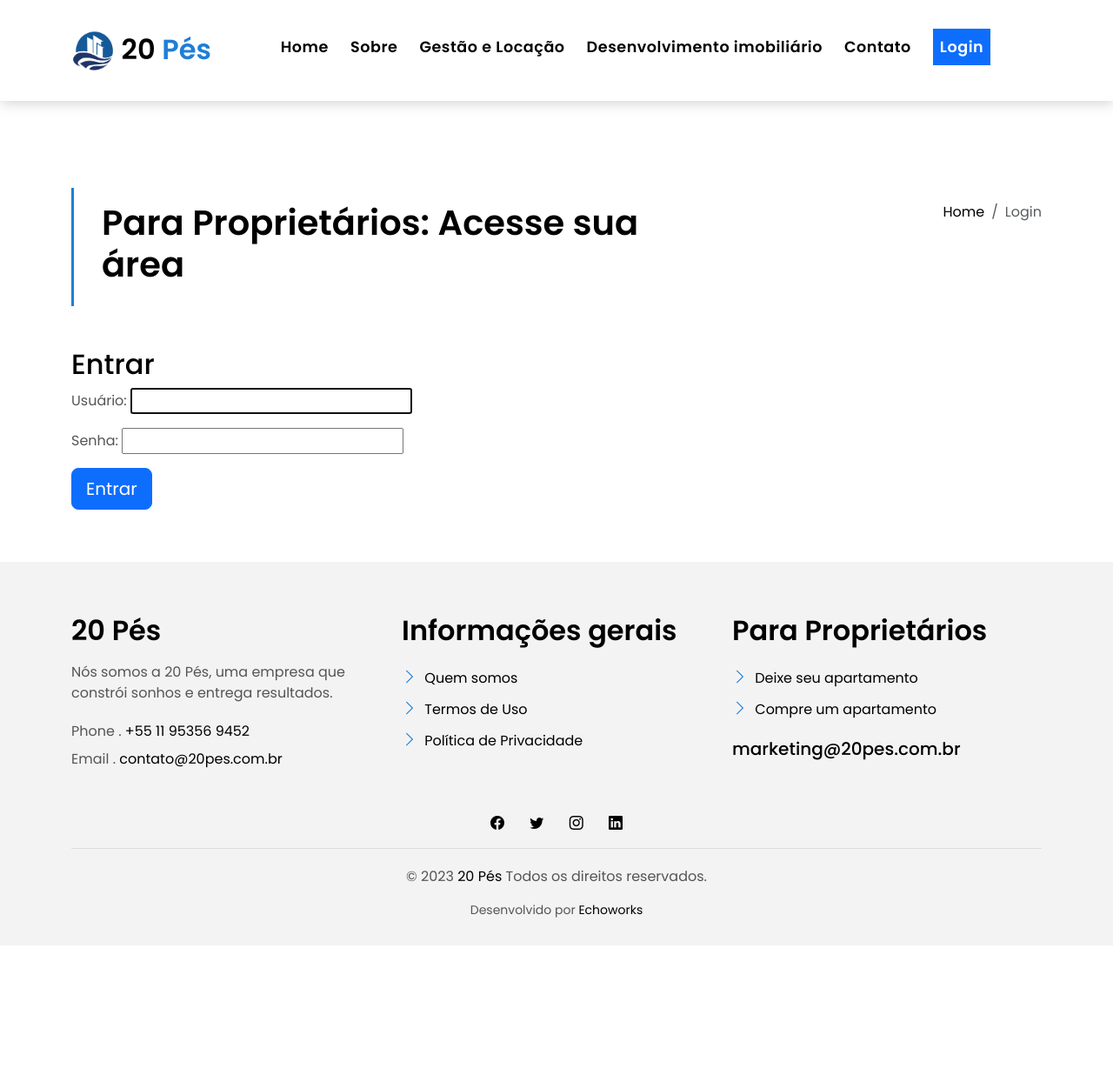
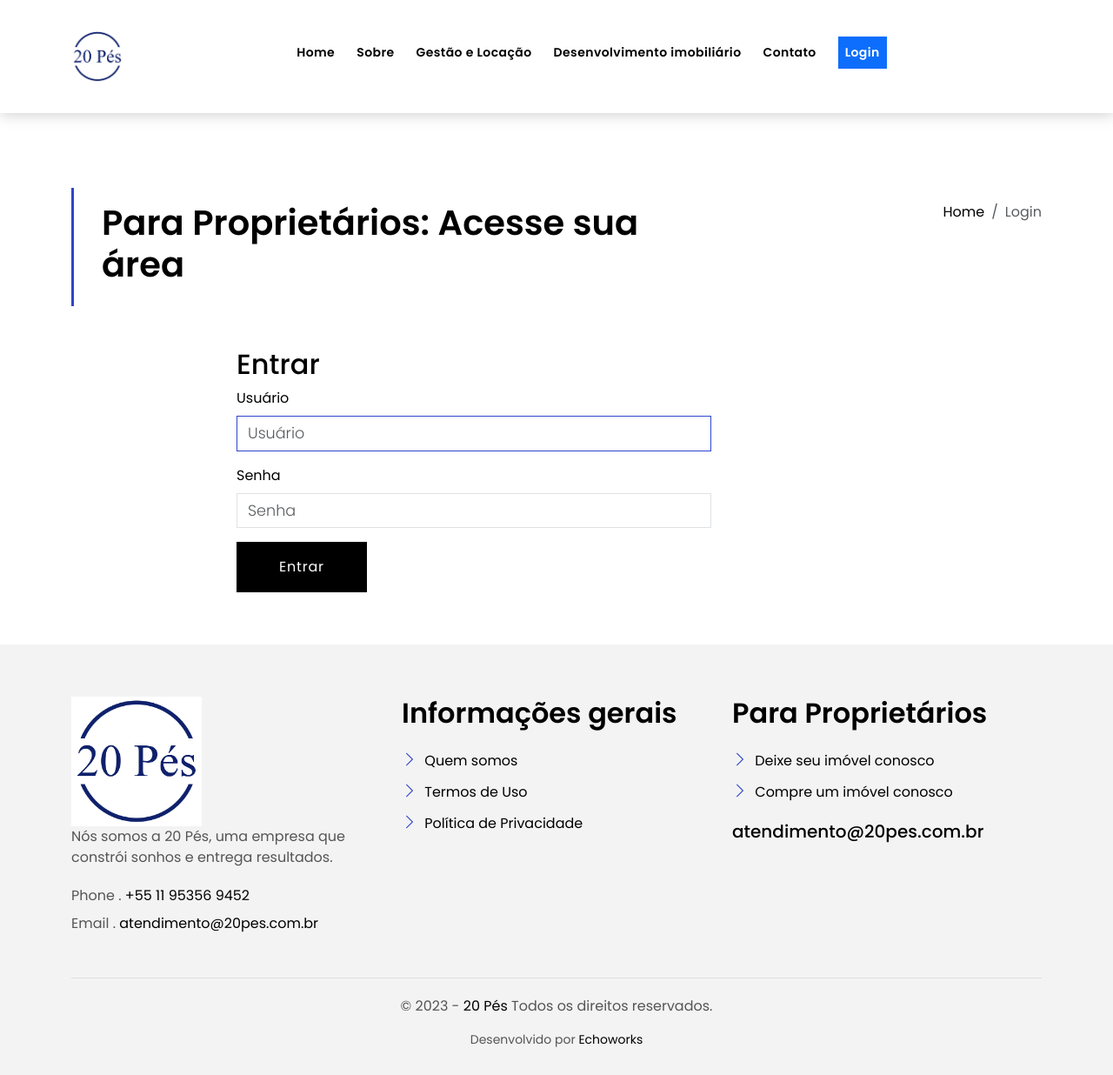
Before and after one commit to everlon/20pes, a Django app: page /login/ in a window 1280 px wide. Shown: the whole page at 87% size. Before the commit the page ends 1055 px from the top, so only its background shows below. Run offline with Django 4.2, Linux system fonts and the light colour scheme; some libraries are stand-ins or nearby versions.

Commit message:
Alterações realizadas no layout a pedido do cliente

```diff
--- a/imoveis/templates/contactus.html
+++ b/imoveis/templates/contactus.html
@@ -40,7 +40,7 @@
           <div class="col-sm-12">
             <div class="contact-map box">
               <div id="map" class="contact-map">
-                <iframe src="https://www.google.com/maps/embed?pb=!1m18!1m12!1m3!1d3022.1422937950147!2d-73.98731968482413!3d40.75889497932681!2m3!1f0!2f0!3f0!3m2!1i1024!2i768!4f13.1!3m3!1m2!1s0x89c25855c6480299%3A0x55194ec5a1ae072e!2sTimes+Square!5e0!3m2!1ses-419!2sve!4v1510329142834" width="100%" height="450" frameborder="0" style="border:0" allowfullscreen></iframe>
+                <iframe src="https://www.google.com/maps/embed?pb=!1m18!1m12!1m3!1d467692.3954106006!2d-46.92494450642969!3d-23.681434651348464!2m3!1f0!2f0!3f0!3m2!1i1024!2i768!4f13.1!3m3!1m2!1s0x94ce448183a461d1%3A0x9ba94b08ff335bae!2sS%C3%A3o%20Paulo%2C%20State%20of%20S%C3%A3o%20Paulo!5e0!3m2!1sen!2sbr!4v1705087479619!5m2!1sen!2sbr" width="100%" height="450" frameborder="0" style="border:0" allowfullscreen></iframe>
               </div>
             </div>
           </div>
@@ -88,8 +88,7 @@
                     </div>
                     <div class="icon-box-content">
                       <p class="mb-1">
-                        Manhattan, Nueva York 10036,
-                        <br> São Paulo - SP
+                        São Paulo - SP
                       </p>
                     </div>
                   </div>
--- a/imoveis/templates/footer.html
+++ b/imoveis/templates/footer.html
@@ -7,7 +7,8 @@
         <div class="col-sm-12 col-md-4">
           <div class="widget-a">
             <div class="w-header-a">
-              <h3 class="w-title-a text-brand">20 Pés</h3>
+              <!-- <h3 class="w-title-a text-brand">20 Pés</h3> -->
+              <img src="{% static 'assets/img/logo_footer.png' %}" width="150" alt="20 Pés" class="img-a img-fluid">
             </div>
             <div class="w-body-a">
               <p class="w-text-a color-text-a">
@@ -20,7 +21,7 @@
                   <span class="color-text-a">Phone .</span> +55 11 95356 9452
                 </li>
                 <li class="color-a">
-                  <span class="color-text-a">Email .</span> contato@20pes.com.br
+                  <span class="color-text-a">Email .</span> atendimento@20pes.com.br
                 </li>
               </ul>
             </div>
@@ -56,13 +57,13 @@
             <div class="w-body-a">
               <ul class="list-unstyled">
                 <li class="item-list-a">
-                  <i class="bi bi-chevron-right"></i> <a href="{% url 'property-new' %}">Deixe seu apartamento</a>
+                  <i class="bi bi-chevron-right"></i> <a href="{% url 'property-new' %}">Deixe seu imóvel conosco</a>
                 </li>
                 <li class="item-list-a">
-                  <i class="bi bi-chevron-right"></i> <a href="{% url 'contactus' %}">Compre um apartamento</a>
+                  <i class="bi bi-chevron-right"></i> <a href="{% url 'contactus' %}">Compre um imóvel conosco</a>
                 </li>
               </ul>
-              <h5>marketing@20pes.com.br</h5>
+              <h5>atendimento@20pes.com.br</h5>
             </div>
           </div>
         </div>
@@ -73,6 +74,7 @@
     <div class="container">
       <div class="row">
         <div class="col-md-12">
+          {% comment %}
           <div class="socials-a">
             <ul class="list-inline">
               <li class="list-inline-item">
@@ -97,9 +99,10 @@
               </li>
             </ul>
           </div>
+          {% endcomment %}
           <div class="copyright-footer">
             <p class="copyright color-text-a">
-              &copy; 2023
+              &copy; 2023 -
               <span class="color-a">20 Pés</span> Todos os direitos reservados.
             </p>
           </div>
--- a/imoveis/templates/login.html
+++ b/imoveis/templates/login.html
@@ -1,6 +1,7 @@
 {% extends 'base.html' %}
 
 {% load static %}
+{% load django_bootstrap5 %}
 
 {% block content %}
 
@@ -19,7 +20,7 @@
               <nav aria-label="breadcrumb" class="breadcrumb-box d-flex justify-content-lg-end">
                 <ol class="breadcrumb">
                   <li class="breadcrumb-item">
-                    <a href="#">Home</a>
+                    <a href="{% url 'home' %}">Home</a>
                   </li>
                   <li class="breadcrumb-item active" aria-current="page">
                     Login
@@ -34,12 +35,17 @@
       <section class="section-about">
         <div class="container">
 
-        <h2>Entrar</h2>
-        <form method="post" action="{% url 'login' %}">
-          {% csrf_token %}
-          {{ form.as_p }}
-          <button class="btn btn-primary btn-lg" type="submit">Entrar</button>
-        </form>
+          <div class="row">
+            <div class="col-md-2"></div>
+            <div class="col-md-6">
+            <h2>Entrar</h2>
+            <form method="post" action="{% url 'login' %}" class="php-email-form">
+              {% csrf_token %}
+              {% bootstrap_form form layout='inline' %}
+              <button class="btn btn-a" type="submit">Entrar</button>
+            </form>
+          </div>
+        </div>
 
         </div>
       </section>
--- a/imoveis/templates/nav.html
+++ b/imoveis/templates/nav.html
@@ -10,8 +10,8 @@
         <span></span>
       </button>
       <a class="navbar-brand text-brand" href="{% url 'home' %}">
-        <img src="{% static 'assets/img/logo1.jpg' %}" width="50" alt="20 Pés" class="img-a img-fluid">
-        20 <span class="color-b">Pés</span>
+        <img src="{% static 'assets/img/logo.jpg' %}" width="60" alt="20 Pés" class="img-a img-fluid">
+        <!-- 20 <span class="color-b">Pés</span> -->
       </a>
 
       <div class="navbar-collapse collapse justify-content-center" id="navbarDefault">
@@ -22,7 +22,7 @@
           </li>
 
           <li class="nav-item">
-            <a class="nav-link {% menu_active request 'sobre' %}" href="{% url 'about' %}">Sobre</a>
+            <a class="nav-link {% menu_active request 'sobre' %}" href="{% url 'home' %}#main">Sobre</a>
           </li>
 
           <li class="nav-item">
--- a/imoveis/templates/property-grid.html
+++ b/imoveis/templates/property-grid.html
@@ -24,7 +24,7 @@
                 <p>Nosso projeto é meticulosamente elaborado para garantir que seu imóvel exija baixa manutenção, ofereça alta durabilidade e proporcione um excelente custo-benefício. Queremos que seu investimento seja não apenas uma fonte de renda, mas também uma decisão inteligente para o seu futuro.</p>
                 <p>Transforme seu espaço em um ativo valioso com a 20 Pés. Solicite um orçamento agora e descubra como podemos fazer do seu imóvel uma fonte de lucro constante!</p>
 
-                <p><a href="{% url 'property-new-Auth' %}">Clique aqui e pré-cadastre seu imóvel para análise e entraremos em contato!</a></p>
+                <p><a href="{% url 'property-new' %}">Clique aqui e pré-cadastre seu imóvel para análise e entraremos em contato!</a></p>
               </span>
             </div>
           </div>
--- a/imoveis/templates/property-new-form.html
+++ b/imoveis/templates/property-new-form.html
@@ -17,7 +17,7 @@
               <nav aria-label="breadcrumb" class="breadcrumb-box d-flex justify-content-lg-end">
                 <ol class="breadcrumb">
                   <li class="breadcrumb-item">
-                    <a href="#">Home</a>
+                    <a href="{% url 'home' %}">Home</a>
                   </li>
                   <li class="breadcrumb-item active" aria-current="page">
                     Para proprietários
--- a/imoveis/templates/property-single.html
+++ b/imoveis/templates/property-single.html
@@ -23,10 +23,10 @@
             <nav aria-label="breadcrumb" class="breadcrumb-box d-flex justify-content-lg-end">
               <ol class="breadcrumb">
                 <li class="breadcrumb-item">
-                  <a href="index.html">Home</a>
+                  <a href="{% url 'home' %}">Home</a>
                 </li>
                 <li class="breadcrumb-item">
-                  <a href="property-grid.html">Imóveis</a>
+                  <a href="{% url 'property-grid' %}">Imóveis</a>
                 </li>
                 <li class="breadcrumb-item active" aria-current="page">
                     {{ property.titulo }}
--- a/static/assets/css/style.css
+++ b/static/assets/css/style.css
@@ -124,7 +124,7 @@ a:hover {
 }
 
 .color-b {
-  color: #1f7ed5;
+  color: #2e45ca;
 }
 
 .color-d {
@@ -608,8 +608,8 @@ a:hover {
 .navbar-default {
   transition: all 0.5s ease-in-out;
   background-color: #ffffff;
-  padding-top: 28px;
-  padding-bottom: 28px;
+  padding-top: 30px;
+  padding-bottom: 30px;
   -webkit-backface-visibility: hidden;
   backface-visibility: hidden;
   box-shadow: 1px 2px 15px rgba(100, 100, 100, 0.3);
@@ -648,7 +648,7 @@ a:hover {
 
 .navbar-default.navbar-trans .nav-link,
 .navbar-default.navbar-reduce .nav-link {
-  font-size: 1.1rem;
+  font-size: 14px;
   color: #000000;
   font-weight: 600;
   letter-spacing: 0.03em;
@@ -667,7 +667,7 @@ a:hover {
   width: 100%;
   height: 2px;
   z-index: 0;
-  background-color: #1f7ed5;
+  background-color: #2e45ca;
   transform: scaleX(0);
   transform-origin: right;
   transition: transform 0.2s ease-out, opacity 0.2s ease-out 0.3s;
@@ -696,7 +696,7 @@ a:hover {
 }
 
 .navbar-default.navbar-trans .nav-link:before {
-  background-color: #1f7ed5;
+  background-color: #2e45ca;
 }
 
 .navbar-default.navbar-trans .nav-link:hover {
@@ -1121,7 +1121,7 @@ a:hover {
 }
 
 .intro-single .title-single-box {
-  border-left: 3px solid #1f7ed5;
+  border-left: 3px solid #2e45ca;
 }
 
 .intro-single .title-single-box .title-single {
@@ -2139,7 +2137,7 @@ a:hover {
 .section-footer .item-list-a i {
   font-size: 18px;
   padding-right: 4px;
-  color: #1f7ed5;
+  color: #2e45ca;
 }
 
 .section-footer .widget-a .w-title-a {
```
Also changed, not shown: other parts of static/assets/css/style.css (+40 -42 lines), imoveis/templates/assets/css/style.css (+5 -5 lines), imoveis/templates/index.html (+47 -38 lines), imoveis/urls.py (line endings or trailing spaces), static/assets/img/logo.jpg (added), static/assets/img/logo_footer.png (added), static/assets/img/logo_footer1.png (added).
